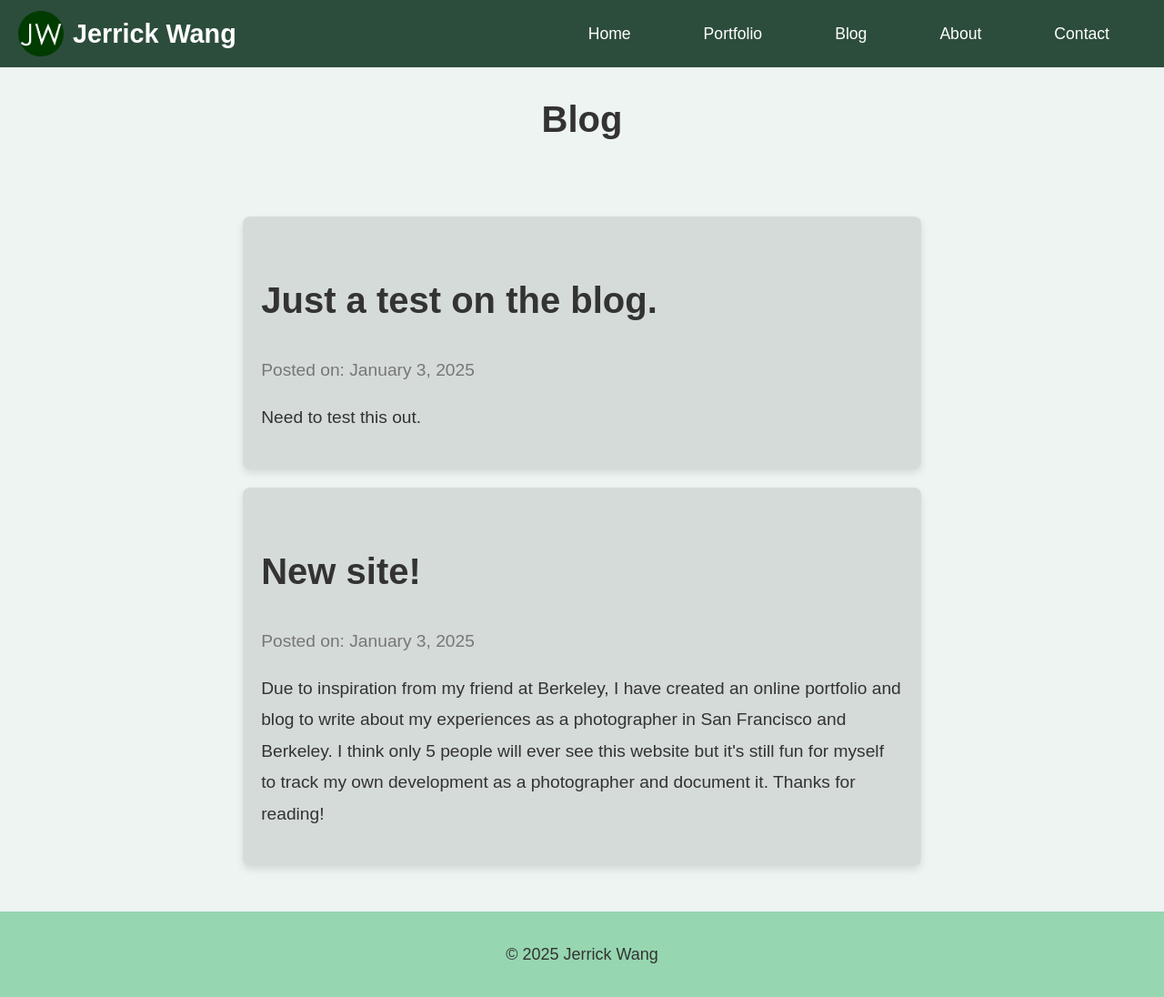
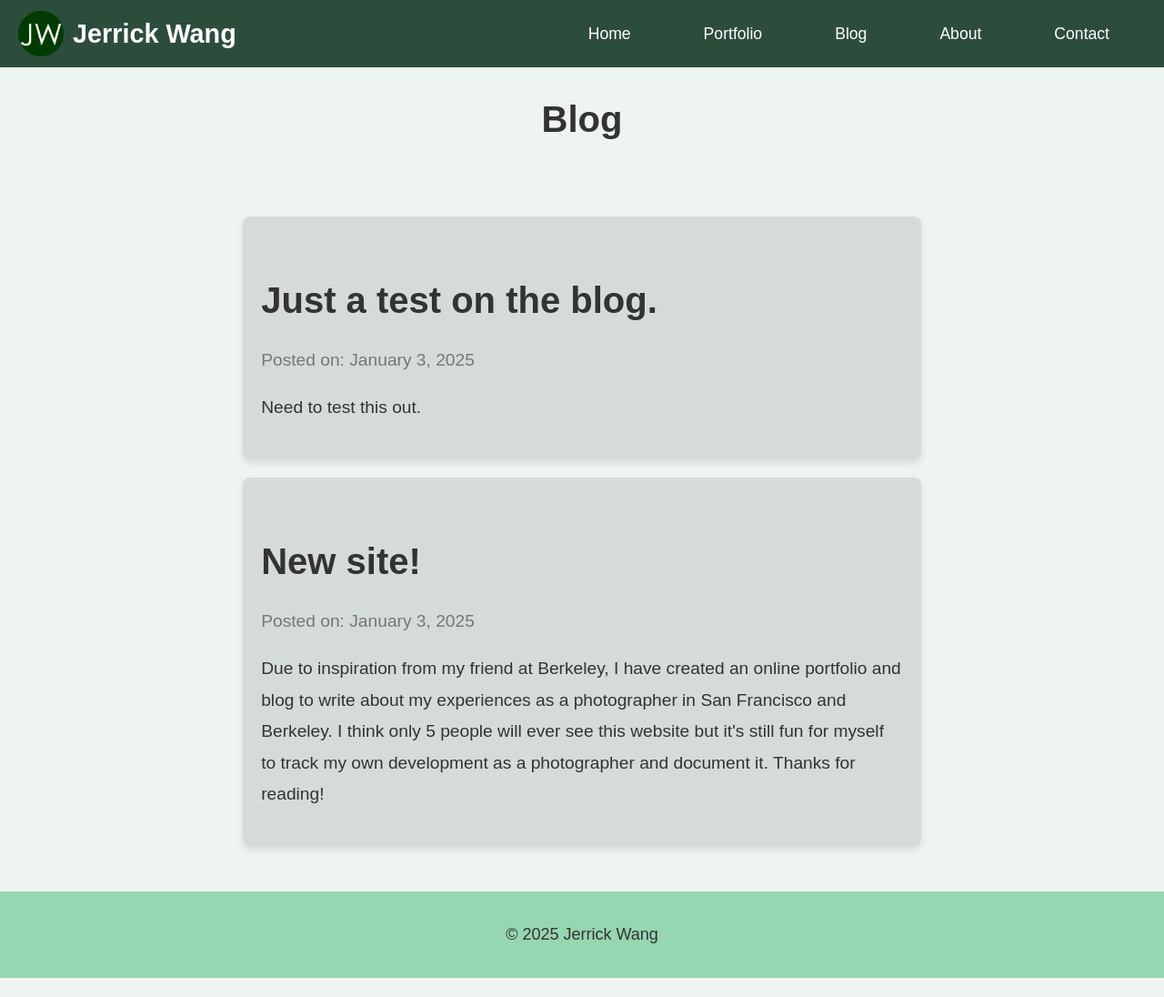
Before and after one commit to jerrickwang/jerrickwang.github.io, a Jekyll site: the page built from blog.md, in a window 1280 px wide and 1096 px high. Shown: the whole window at 91% size. Built offline with Jekyll 4.4.1, drawn with Linux system fonts in a browser that asks for light colours.

Commit message:
Update style.css

```diff
--- a/assets/css/style.css
+++ b/assets/css/style.css
@@ -250,7 +250,7 @@ button:hover {
   font-size: 2.5rem;
   font-weight: 700;
   color: #333;
-  margin-bottom: 30px; /* Reduced space below the title */
+  margin-bottom: 0px; /* Reduced space below the title */
 }
 
 .post-date {
```
